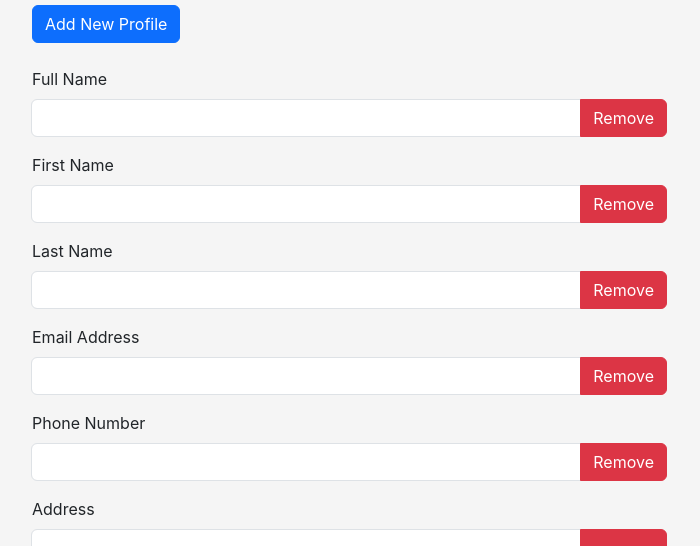
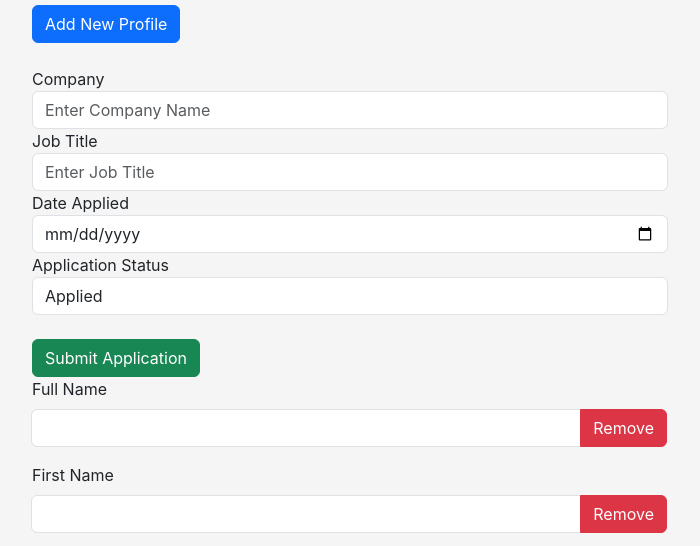
Before and after one commit to rasadli/AutoFormFiller, a browser extension: page index.html in a window 1280 px wide. Shown: the part 217-763 px from the top of the page, without its empty margins (0-700 px from the left). Drawn offline with Linux system fonts and the light colour scheme.

Commit message:
changes done on lines 46-70 on index

```diff
--- a/index.html
+++ b/index.html
@@ -43,6 +43,31 @@
         <form id="job-application-form">
             <!-- Placeholder for dynamically added fields -->
 
+
+              <!-- Added static fields for company, job title, date, and status -->
+            <div class="form-group">
+                <label for="company">Company</label>
+                <input type="text" id="company" name="company" class="form-control" placeholder="Enter Company Name" required>
+            </div>
+            <div class="form-group">
+                <label for="title">Job Title</label>
+                <input type="text" id="title" name="title" class="form-control" placeholder="Enter Job Title" required>
+            </div>
+            <div class="form-group">
+                <label for="date">Date Applied</label>
+                <input type="date" id="date" name="date" class="form-control">
+            </div>
+            <div class="form-group">
+                <label for="status">Application Status</label>
+                <select id="status" name="status" class="form-control">
+                    <option value="Applied">Applied</option>
+                    <option value="Interview Scheduled">Interview Scheduled</option>
+                    <option value="Rejected">Rejected</option>
+                </select>
+            </div>
+            <button type="submit" class="btn btn-success mt-4" id="save_data">Submit Application</button>
+            </div>
+
         </form>
 
         <div class="mt-3">
```
